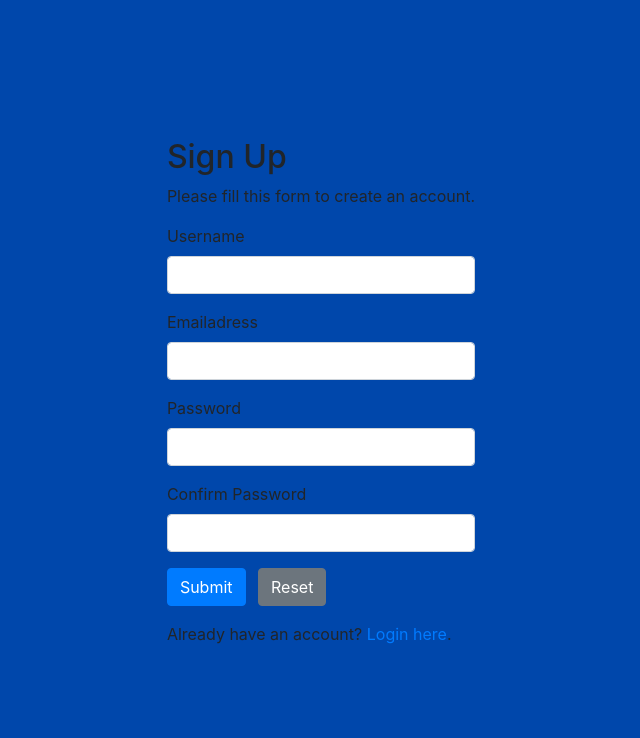
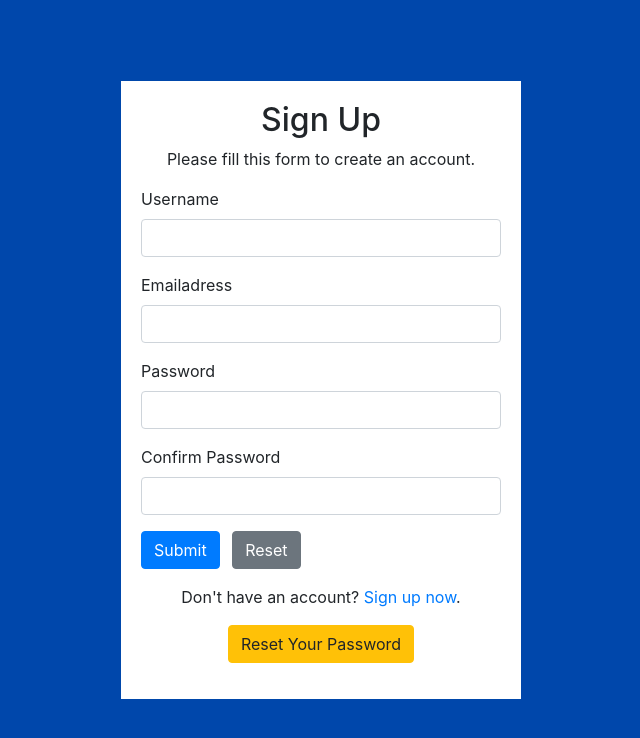
Before and after one commit to rickgerssen/uitzendbureau, a PHP site: page /register.php in a window 1280 px wide. Shown: the top 738 px of the page, without its empty margins (319-959 px from the left). Run offline with PHP 8.4, Linux system fonts and the light colour scheme.

Commit message:
Registrtie style toegepast

```diff
--- a/register.php
+++ b/register.php
@@ -124,10 +124,18 @@ if($_SERVER["REQUEST_METHOD"] == "POST"){
     </style>
 </head>
 <body>
-    <div class="wrapper">
-        <h2>Sign Up</h2>
-        <p>Please fill this form to create an account.</p>
+
+
+    <div class="form-container"><!--container-->
+        <?php
+        if(!empty($login_err)){
+            echo '<div class="alert alert-danger">' . $login_err . '</div>';
+        }
+        ?>
+        <!--Form with login and buttons for signup and reset password-->
         <form action="<?php echo htmlspecialchars($_SERVER["PHP_SELF"]); ?>" method="post">
+            <h2 class="text-center">Sign Up</h2>
+            <p class="text-center">Please fill this form to create an account.</p>
             <div class="form-group">
                 <label>Username</label>
                 <input type="text" name="username" class="form-control <?php echo (!empty($username_err)) ? 'is-invalid' : ''; ?>" value="<?php echo $username; ?>">
@@ -152,7 +160,8 @@ if($_SERVER["REQUEST_METHOD"] == "POST"){
                 <input type="submit" class="btn btn-primary" value="Submit">
                 <input type="reset" class="btn btn-secondary ml-2" value="Reset">
             </div>
-            <p>Already have an account? <a href="login.php">Login here</a>.</p>
+            <p class="text-center">Don't have an account? <a href="register.php">Sign up now</a>.</p><!--button voor registreer account-->
+            <p class="text-center"><a href="reset-password.php" class="btn btn-warning">Reset Your Password</a></p><!--button om wachtwoord te resetten-->
         </form>
     </div>
 </body>
```
